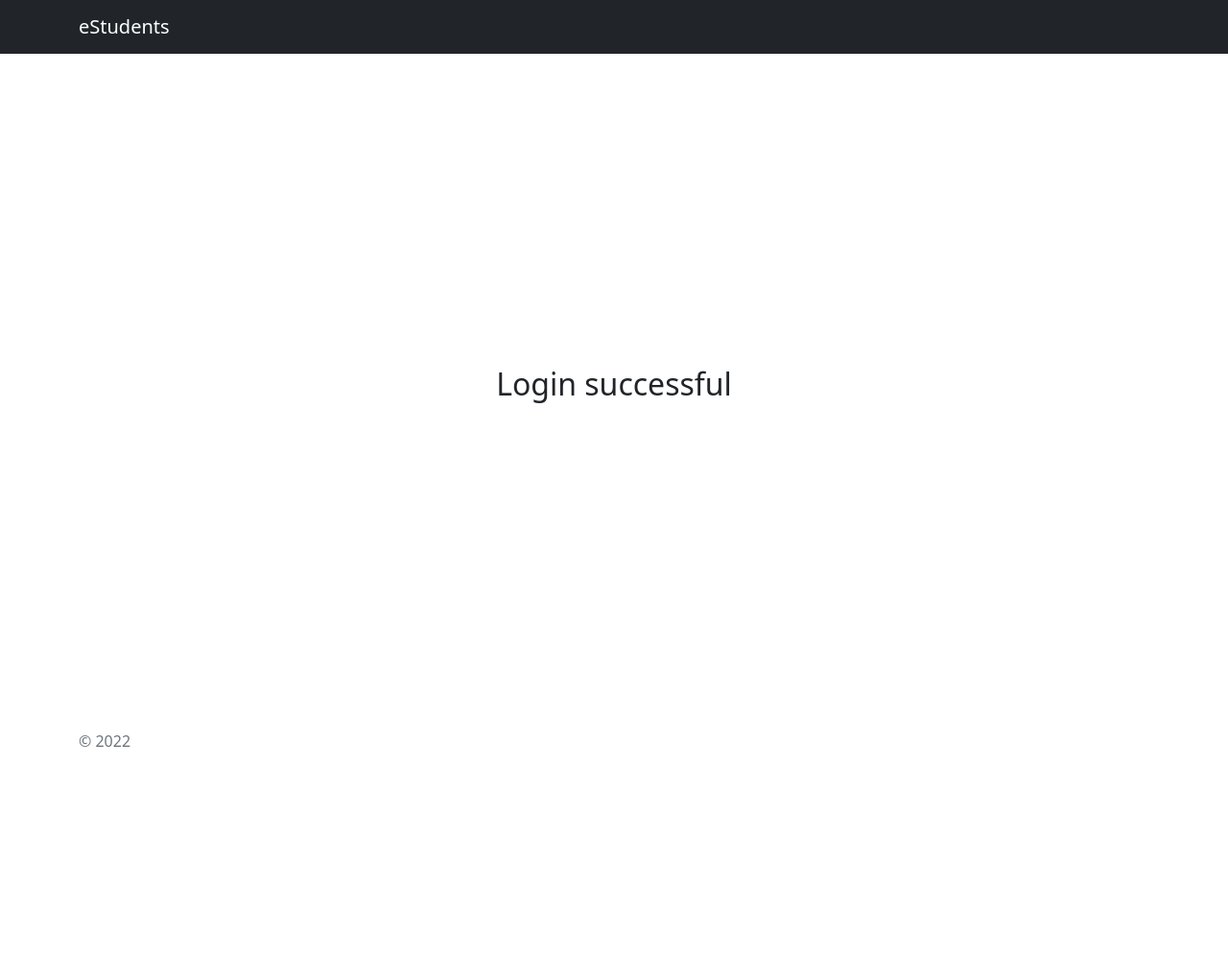
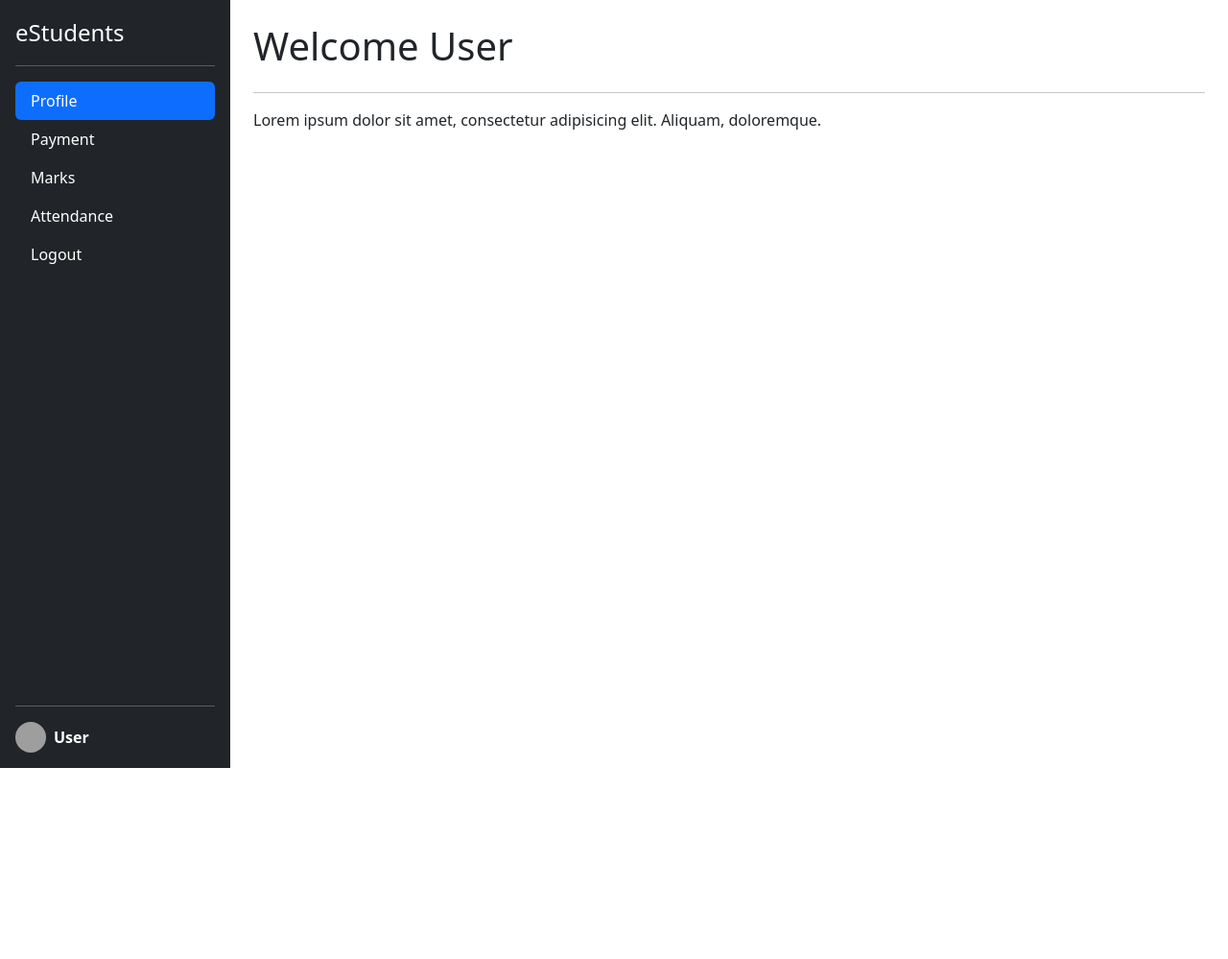
Before and after one commit to sharunrajeev/studentManagementSystem, a Django app: page /user/dashboard in a window 1280 px wide. Shown: the top 999 px of the page at 96% size. Before the commit the page ends 778 px from the top, so only its background shows below. Run offline with Django 4.2, Linux system fonts and the light colour scheme; grey boxes are pictures that could not be loaded.

Commit message:
Add dashboard template

```diff
--- a/templates/user/dashboard.html
+++ b/templates/user/dashboard.html
@@ -1,11 +1,68 @@
-{% extends 'user/base.html' %}
-{% block title %}
-    Dashboard
-{% endblock title %}
-{% block body %}
-    <div class='container d-flex flex-column justify-content-center align-items-center'
-         style="min-height: 100vh">
-        <h1>{{ user.username }}</h1>
-        <h2>Login successful</h2>
-    </div>
-{% endblock %}
+<!DOCTYPE html>
+<html lang="en">
+    <head>
+        <meta charset="UTF-8" />
+        <meta http-equiv="X-UA-Compatible" content="IE=edge" />
+        <meta name="viewport" content="width=device-width, initial-scale=1.0" />
+        <!-- Bootstrap Link -->
+        <link href="https://cdn.jsdelivr.net/npm/bootstrap@5.2.0-beta1/dist/css/bootstrap.min.css"
+              rel="stylesheet"
+              integrity="sha384-0evHe/X+R7YkIZDRvuzKMRqM+OrBnVFBL6DOitfPri4tjfHxaWutUpFmBp4vmVor"
+              crossorigin="anonymous"/>
+        <!-- Bootstrap Icon -->
+        <link rel="stylesheet"
+              href="https://cdn.jsdelivr.net/npm/bootstrap-icons@1.8.3/font/bootstrap-icons.css">
+        <title>User Dashboard</title>
+    </head>
+    <body>
+        <!-- Dashboard Sidebar -->
+        <div class="d-flex flex-column flex-shrink-0 p-3 text-white bg-dark fixed-top"
+             style="width: 240px; height: 100vh">
+            <a href="/"
+               class="d-flex align-items-center mb-3 mb-md-0 me-md-auto text-white text-decoration-none">
+                <span class="fs-4">eStudents</span>
+            </a>
+            <hr>
+            <ul class="nav nav-pills flex-column mb-auto">
+                <li class="nav-item">
+                    <a href="#" class="nav-link active" aria-current="page">Profile</a>
+                </li>
+                <li>
+                    <a href="#" class="nav-link text-white">Payment</a>
+                </li>
+                <li>
+                    <a href="#" class="nav-link text-white">Marks</a>
+                </li>
+                <li>
+                    <a href="#" class="nav-link text-white">Attendance</a>
+                </li>
+                <li>
+                    <a href="#" class="nav-link text-white">Logout</a>
+                </li>
+            </ul>
+            <hr>
+            <div>
+                <a href="#"
+                   class="d-flex align-items-center text-white text-decoration-none"
+                   id="userdisplay">
+                    <img src="https://github.com/mdo.png"
+                         alt=""
+                         width="32"
+                         height="32"
+                         class="rounded-circle me-2">
+                    <strong>User</strong>
+                </a>
+            </div>
+        </div>
+        <!-- Dashboard Content -->
+        <div class="d-flex flex-column flex-grow-1 p-4" style="height: 200vh; margin-left: 240px;">
+            <h1>Welcome User</h1>
+            <hr>
+            <p>
+                Lorem ipsum dolor sit amet, consectetur adipisicing elit.
+                Aliquam, doloremque.
+            </p>
+        </div>
+    </body>
+    <script src="https://cdn.jsdelivr.net/npm/bootstrap@5.0.2/dist/js/bootstrap.bundle.min.js" integrity="sha384-MrcW6ZMFYlzcLA8Nl+NtUVF0sA7MsXsP1UyJoMp4YLEuNSfAP+JcXn/tWtIaxVXM" crossorigin="anonymous"></script>
+</html>
```
